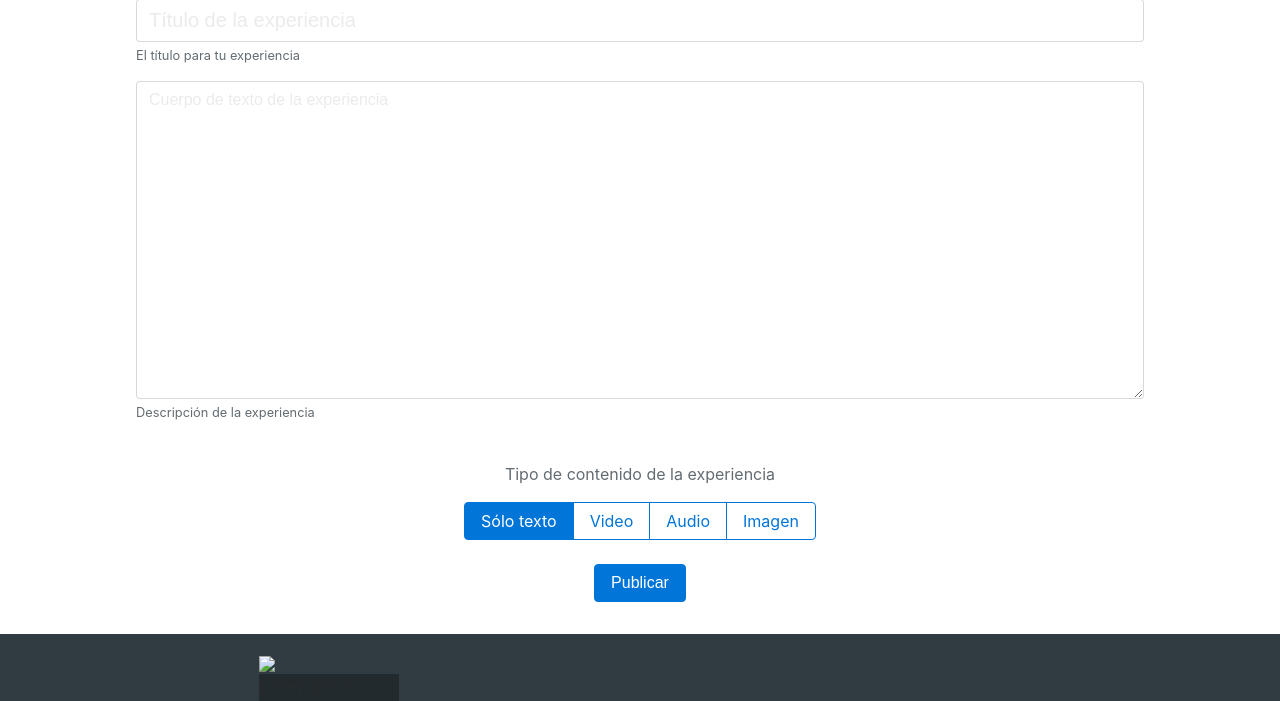
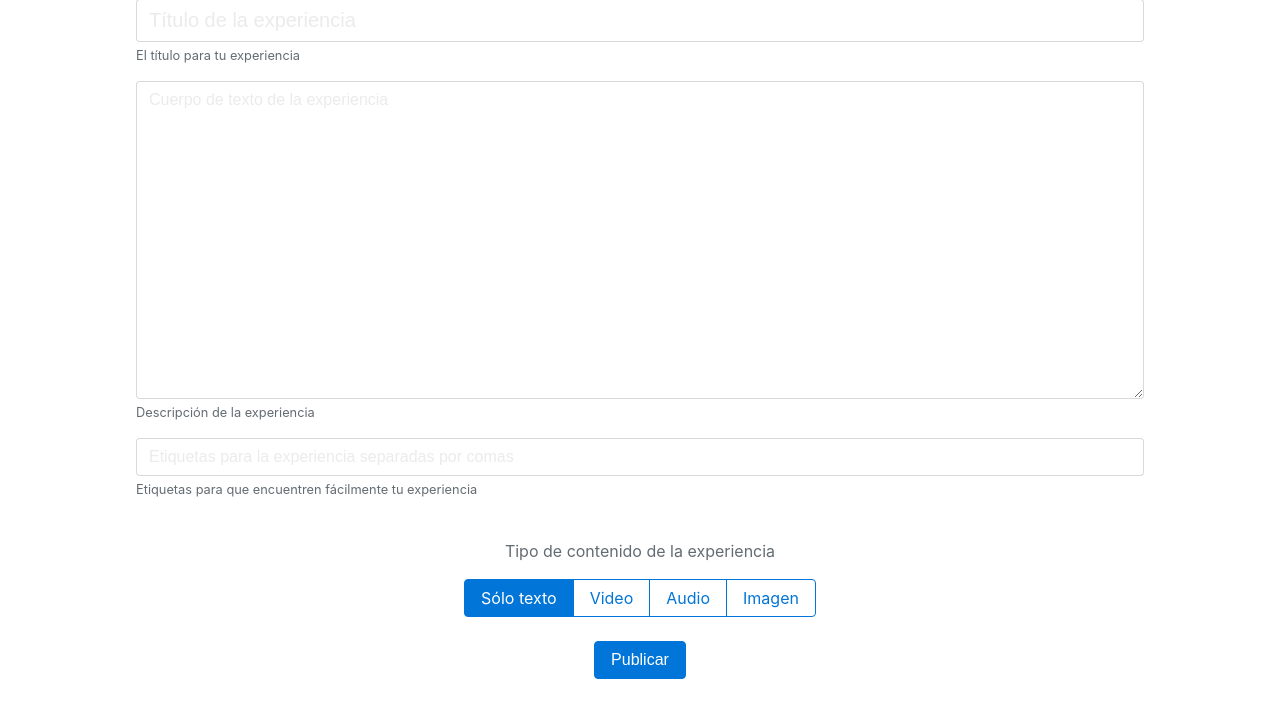
Before and after one commit to lu1sd4/convivetic, a Django app: page /experiences/create in a window 1280 px wide. Shown: the part 425-1126 px from the top of the page. Run offline with Django 3.2, Linux system fonts and the light colour scheme; a user stored in the database is signed in; data comes from the database, SQL or seed files in the repository; both versions use the stored data as it was after the commit; parts of the project's set-up code (start-up, migrations or seed data) failed here and were passed over; some libraries are stand-ins or nearby versions.

Commit message:
Experience tags

```diff
--- a/app/forms.py
+++ b/app/forms.py
@@ -128,6 +128,9 @@ class ThreadCommentForm(forms.ModelForm):
 		}
 
 class ExperienceForm(forms.ModelForm):
+	tags = forms.CharField(required=True,
+						   label='Etiquetas para la experiencia separadas por comas',
+						   validators=[comma_separated_validator])
 	class Meta:
 		model = Experience
 		fields = ['title', 'content', 'video_url', 'audio_url', 'img']
--- a/app/templates/app/create_experience.html
+++ b/app/templates/app/create_experience.html
@@ -28,6 +28,14 @@
 		 				<small id="titleHelp" class="form-text text-muted">Descripción de la experiencia</small>
 		 				<div class="login-error-messages" ng-messages='form.content.$error' ng-show="neCtrl.publishClicked">
 							<div ng-messages-include="{% static 'app/util/error_messages.html' %}"></div>
+						</div>
+		 			</div>
+		 			<div class="form-group">
+		 				{% render_field form.tags placeholder=form.tags.label class+='form-control' ng-model='tags' ng-pattern='/^[-\w\s]+(?:,[-\w\s]+)*$/' %}
+		 				<small id="titleHelp" class="form-text text-muted">Etiquetas para que encuentren fácilmente tu experiencia</small>
+		 				<div class="login-error-messages" ng-messages='form.tags.$error' ng-show="neCtrl.publishClicked">
+							<p ng-message="required">Campo requerido</p>
+							<p ng-message="pattern">Deben ser valores separados por comas</p>
 						</div>
 		 			</div>
 		 			{% render_field form.video_url %}
--- a/app/views.py
+++ b/app/views.py
@@ -407,6 +407,16 @@ class CreateExperience(LoginRequiredMixin, FormView):
 			exp = form.save(commit=False)
 			exp.author = request.user
 			exp.save()
+			tags_raw = form.cleaned_data['tags']
+			tags_array = [x.strip() for x in tags_raw.split(',')]
+			for tag_name in tags_array:
+				tag = ExperienceTag.objects.filter(name = tag_name)
+				if not tag:
+					tag = ExperienceTag.objects.create(name = tag_name)
+				else:
+					tag = tag[0]
+				exp.tags.add(tag)
+			exp.save()
 			messages.success(request, 'Tu experiencia se ha enviado con éxito. Está pendiente de aprobación para ser publicada.')
 			return redirect('experience-detail', pk=exp.id)
 		else:
```
Also changed, not shown: db.sqlite3.
